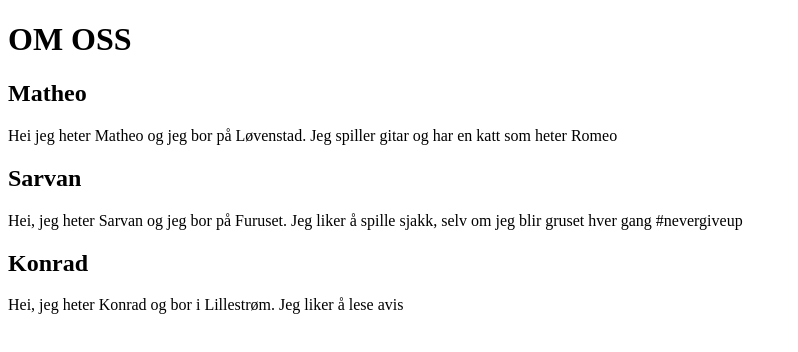
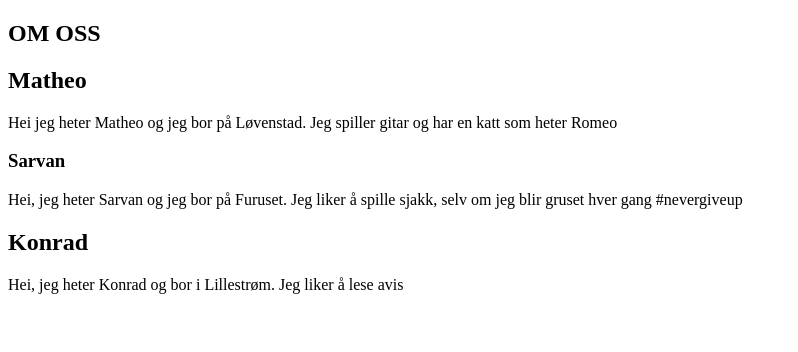
Before and after one commit to masta474/Valgfri1, a plain HTML site: page index.html in a window 1280 px wide. Shown: the whole page, without its empty margins (0-798 px from the left). Drawn offline with Linux system fonts and the light colour scheme.

Commit message:
tittel anarki

```diff
--- a/index.html
+++ b/index.html
@@ -6,11 +6,11 @@
 </head>
 
 <body>
-    <h1> OM OSS</h1>
+    <h2> OM OSS</h2>
     <h2> Matheo </h2>
     <p>Hei jeg heter Matheo og jeg bor på Løvenstad. Jeg spiller gitar og har en katt som heter Romeo</p>
 
-    <h2> Sarvan </h2>
+    <h3> Sarvan </h3>
     <p>Hei, jeg heter Sarvan og jeg bor på Furuset. Jeg liker å spille sjakk, selv om jeg blir gruset hver gang
         #nevergiveup</p>
 
```
